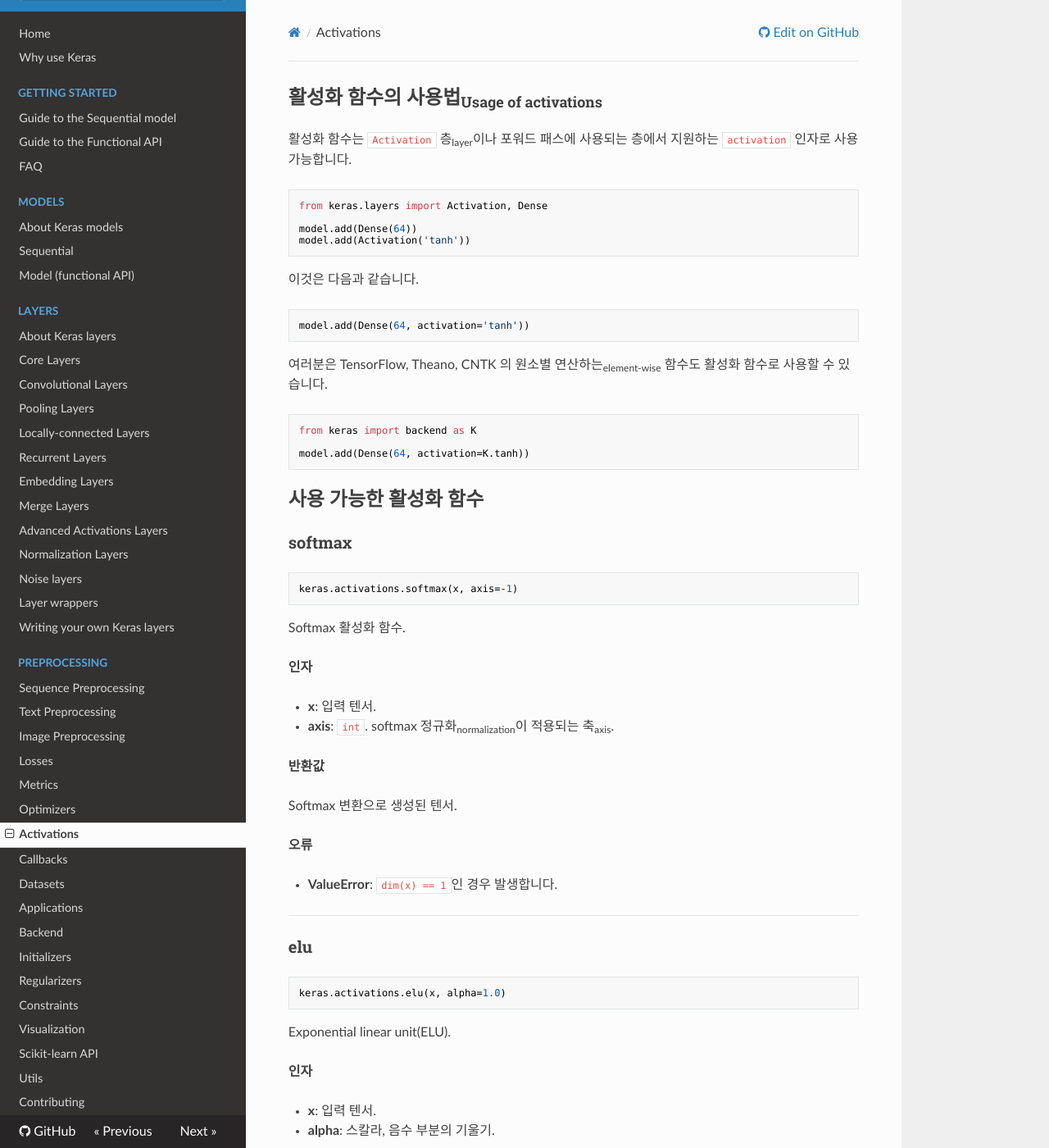
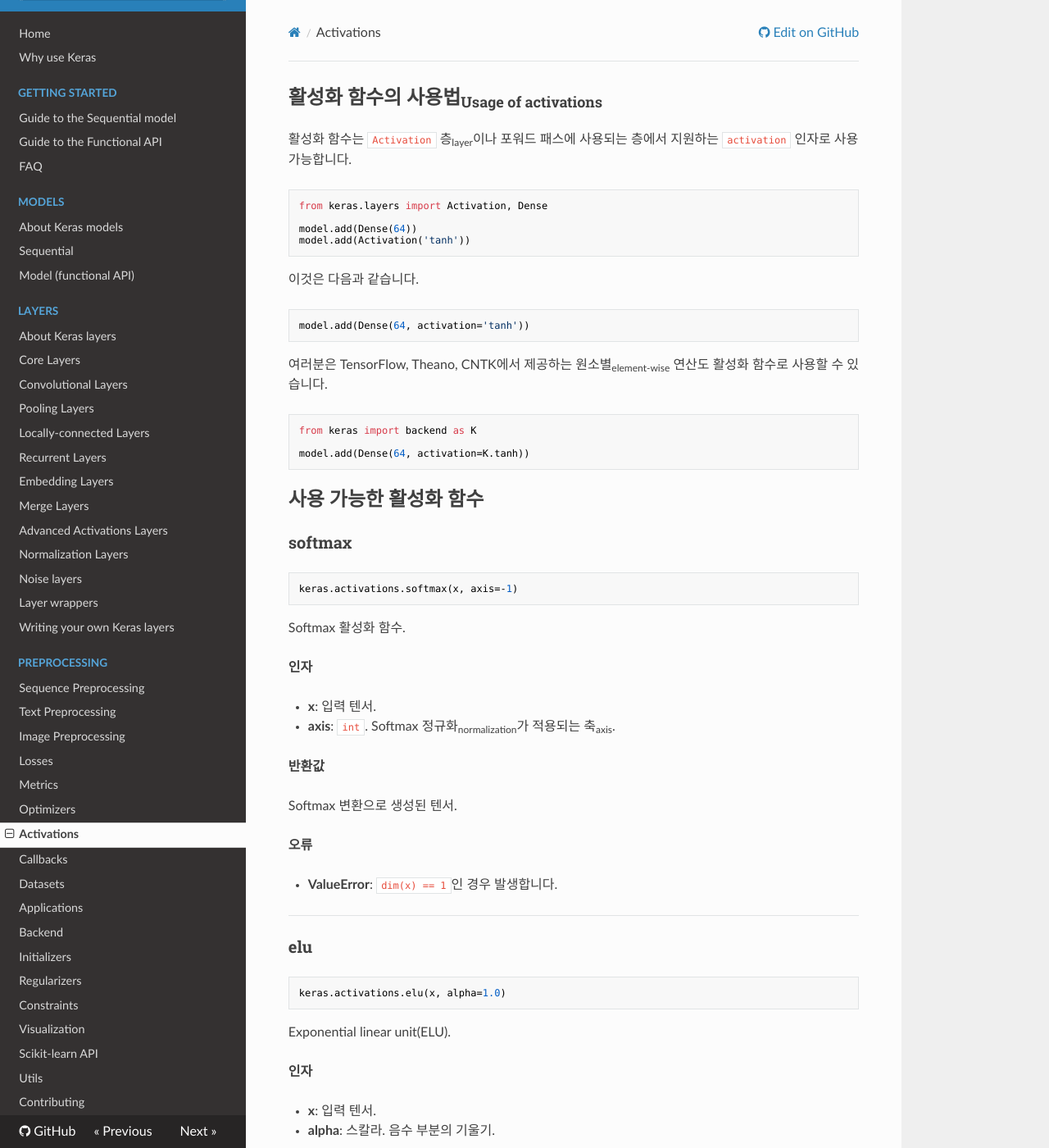
Before and after one commit to keras-team/keras-docs-ko, an MkDocs documentation site: the page built from sources/activations.md, in a window 1280 px wide and 1400 px high. Shown: the whole window at 82% size. Built offline with MkDocs 1.6.1, drawn with Linux system fonts in a browser that asks for light colours; nearby versions of some CDN libraries; some of the changed text lies outside the part shown.

Commit message:
Update activations.md

````diff
--- a/sources/activations.md
+++ b/sources/activations.md
@@ -14,7 +14,8 @@
 ```python
 model.add(Dense(64, activation='tanh'))
 ```
-여러분은 TensorFlow, Theano, CNTK 의 원소별 연산하는<sub>element-wise</sub> 함수도 활성화 함수로 사용할 수 있습니다.
+
+여러분은 TensorFlow, Theano, CNTK에서 제공하는 원소별<sub>element-wise</sub> 연산도 활성화 함수로 사용할 수 있습니다.
 
 ```python
 from keras import backend as K
@@ -37,7 +38,7 @@
 __인자__
 
 - __x__: 입력 텐서.
-- __axis__: `int`. softmax 정규화<sub>normalization</sub>이 적용되는 축<sub>axis</sub>.
+- __axis__: `int`. Softmax 정규화<sub>normalization</sub>가 적용되는 축<sub>axis</sub>.
 
 
 __반환값__
@@ -63,7 +64,7 @@
 __인자__
 
 - __x__: 입력 텐서.
-- __alpha__: 스칼라, 음수 부분의 기울기.
+- __alpha__: 스칼라. 음수 부분의 기울기.
 
 __반환값__
 
@@ -95,7 +96,7 @@
 
 __인자__
 
-- __x__: 활성 함수를 적용하려는 텐서 또는 변수.
+- __x__: 입력 텐서.
 
 __반환값__
 
@@ -198,8 +199,7 @@
 
 __반환값__
 
-Hyperbolic tangent의 활성값:
-`tanh(x) = (exp(x) - exp(-x)) / (exp(x) + exp(-x))`
+Hyperbolic tangent의 활성값 `tanh(x) = (exp(x) - exp(-x)) / (exp(x) + exp(-x))`
 
 
 ----
@@ -220,7 +220,7 @@
 
 __반환값__
 
-Sigmoid의 활성값: `1 / (1 + exp(-x))`.
+Sigmoid의 활성값 `1 / (1 + exp(-x))`.
 
 ----
 
@@ -242,7 +242,7 @@
 
 __반환값__
 
-Hard sigmoid의 활성값:
+Hard sigmoid의 활성값.
 
 - `x < -2.5` 이면 `0`
 - `x > 2.5` 이면 `1`
@@ -266,7 +266,7 @@
 
 __반환값__
 
-Exponential의 활성값: `exp(x)`.
+Exponential의 활성값 `exp(x)`.
 
 ----
 
````
Also changed, not shown: other parts of sources/activations.md (+3 -3 lines).
